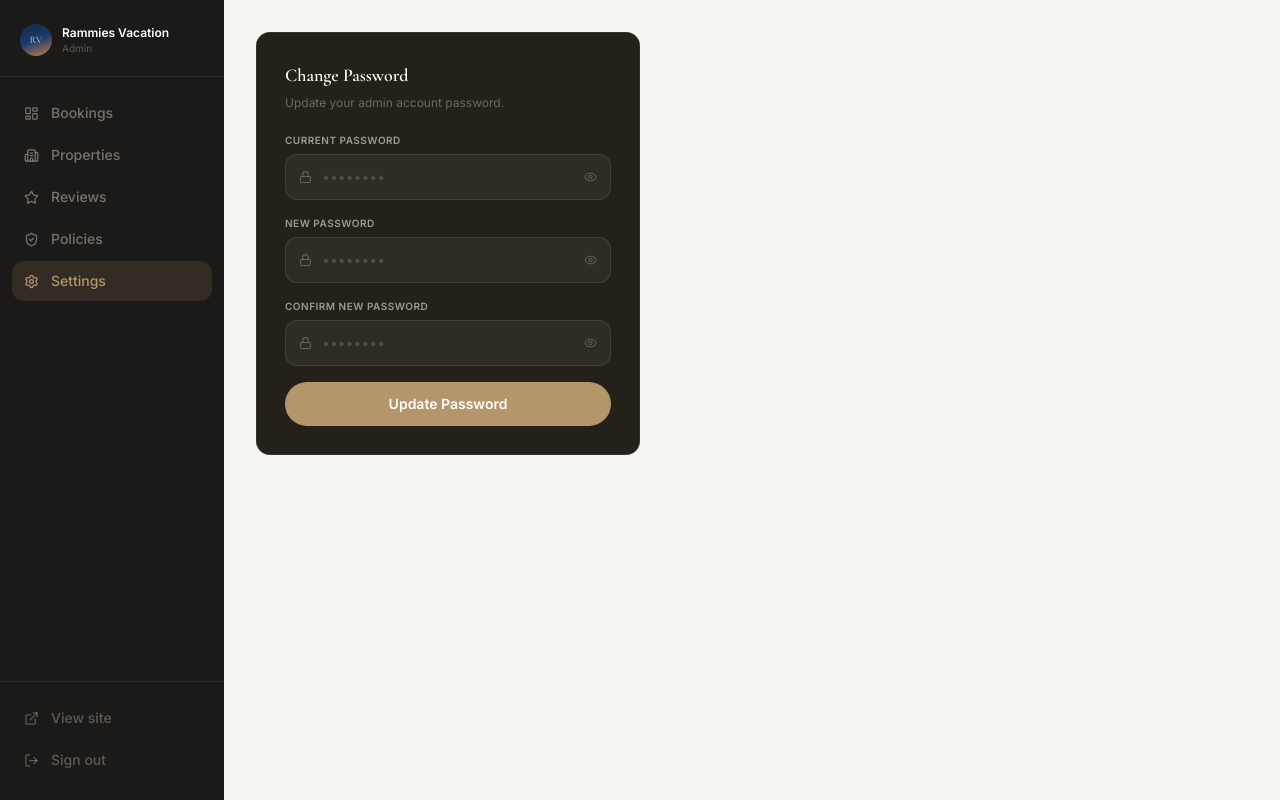
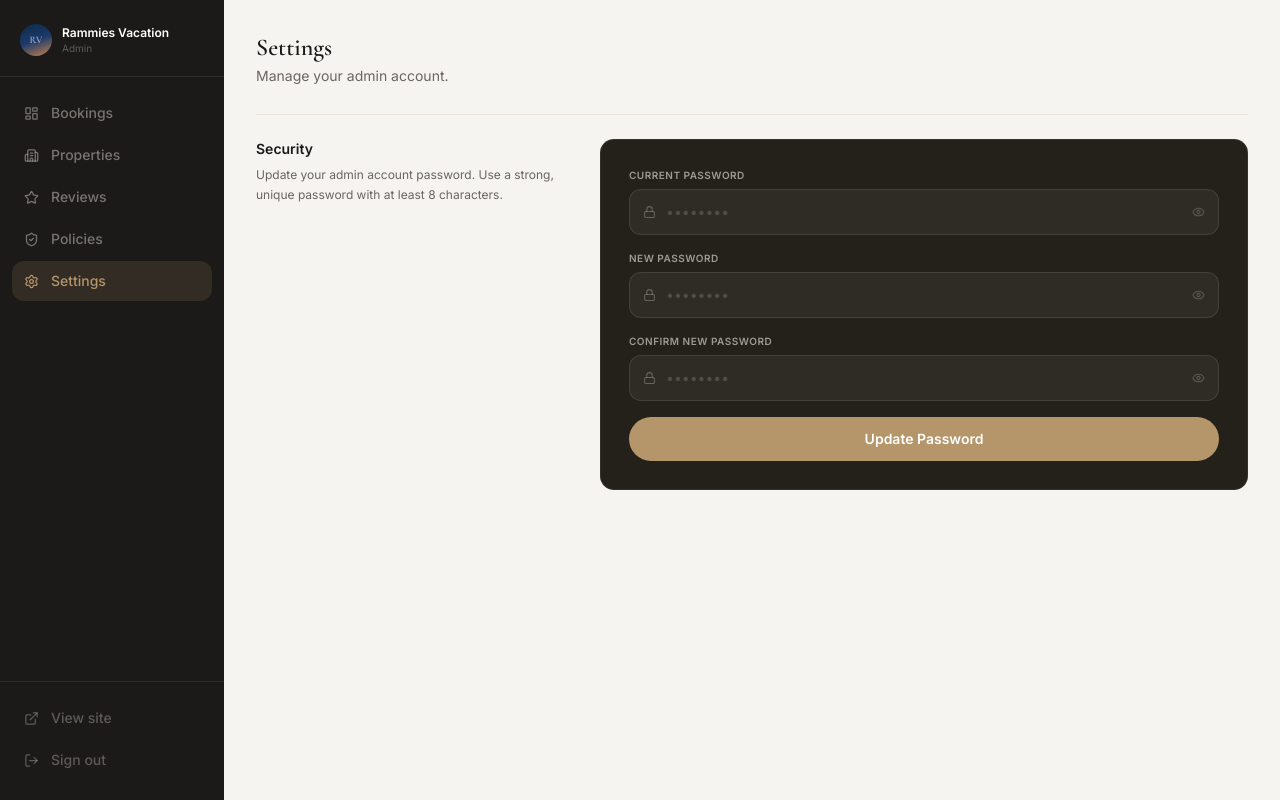
Before and after one commit to xanderarts99-ship-it/franca, a Next.js app: page /admin/settings in a window 1280 px wide. Built offline with nearby package versions, Linux system fonts and the light colour scheme.

Commit message:
fix: expand settings and policies pages to fill full admin layout width

```diff
--- a/app/(admin)/admin/cancellation-policies/page.tsx
+++ b/app/(admin)/admin/cancellation-policies/page.tsx
@@ -13,7 +13,7 @@ export default async function CancellationPoliciesPage() {
   });
 
   return (
-    <div className="max-w-3xl">
+    <div>
       <div className="flex items-start justify-between mb-6">
         <div>
           <h1 className="font-serif text-2xl font-semibold text-charcoal">Cancellation Policies</h1>
--- a/app/(admin)/admin/settings/page.tsx
+++ b/app/(admin)/admin/settings/page.tsx
@@ -7,15 +7,26 @@ export const metadata: Metadata = {
 
 export default function SettingsPage() {
   return (
-    <div className="max-w-sm">
-      <div className="bg-[#232119] border border-white/8 rounded-card p-7">
-        <h2 className="font-serif text-lg font-semibold text-white mb-1">
-          Change Password
-        </h2>
-        <p className="text-xs text-stone-light/60 mb-5 leading-relaxed">
-          Update your admin account password.
-        </p>
-        <ChangePasswordForm />
+    <div>
+      <div className="mb-7">
+        <h1 className="font-serif text-2xl font-semibold text-charcoal">Settings</h1>
+        <p className="text-stone text-sm mt-0.5">Manage your admin account.</p>
+      </div>
+
+      <div className="border-t border-warm-border pt-6">
+        <div className="grid grid-cols-1 lg:grid-cols-3 gap-6 lg:gap-10">
+          <div>
+            <h2 className="text-sm font-semibold text-charcoal">Security</h2>
+            <p className="text-xs text-stone mt-1.5 leading-relaxed">
+              Update your admin account password. Use a strong, unique password with at least 8 characters.
+            </p>
+          </div>
+          <div className="lg:col-span-2">
+            <div className="bg-[#232119] border border-white/8 rounded-card p-7">
+              <ChangePasswordForm />
+            </div>
+          </div>
+        </div>
       </div>
     </div>
   );
```
